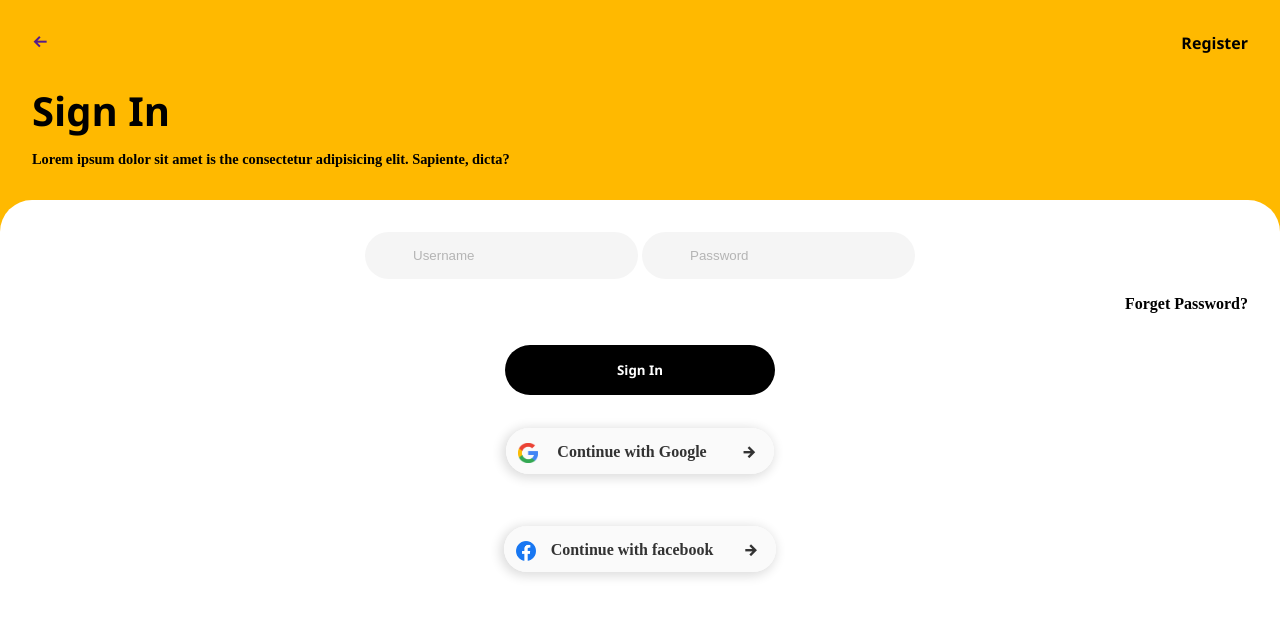
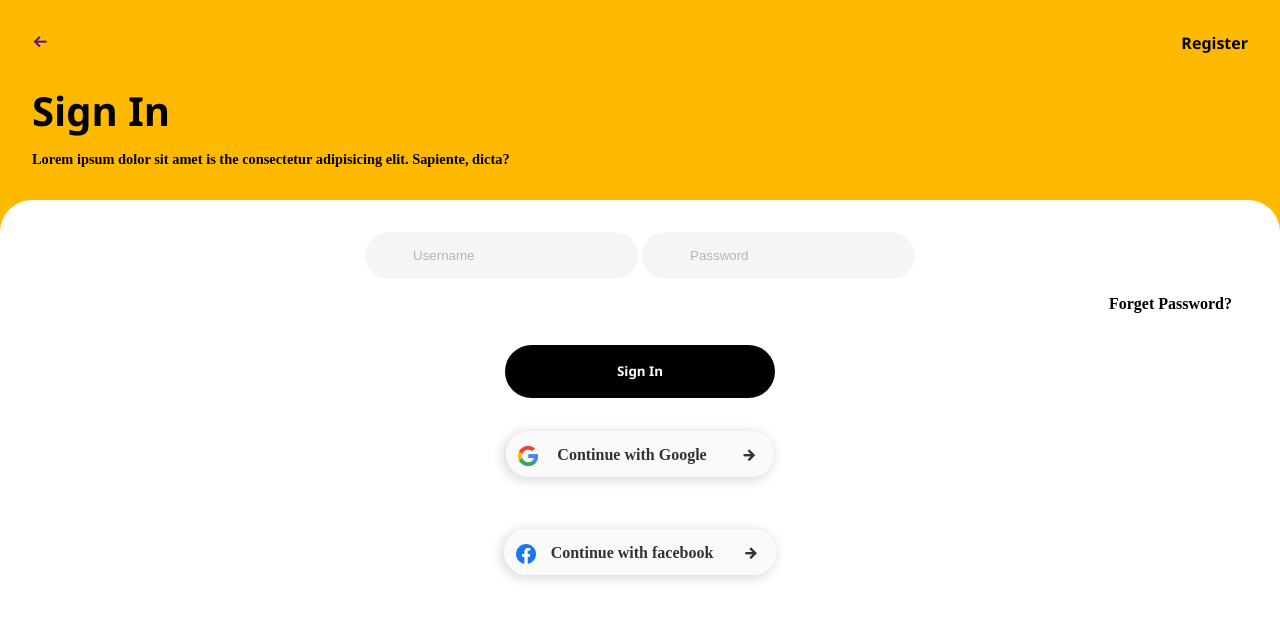
Before and after one commit to code-nick/SingInPage-3, a plain HTML site: page index.html in a window 1280 px wide. Drawn offline with nearby package versions, Linux system fonts and the light colour scheme; files that its build step writes are made by us from their sources.

Commit message:
recommit

```diff
--- a/Sass/_Global.scss
+++ b/Sass/_Global.scss
@@ -20,7 +20,7 @@ main{
     background-color:  rgba(255,185,0,255);
 }
 button{
-    padding: 1rem  7rem;
+    padding: 1.1rem  7rem;
     border-radius: 5rem;
     border: none;
     background-color: black;
--- a/Sass/_Local.scss
+++ b/Sass/_Local.scss
@@ -46,7 +46,7 @@
     }
     &__forget_password{
         text-align: right;
-        padding: 0rem 2rem;
+        padding: 0rem 3rem;
     }
     &__sign_btn{
         padding: 1rem;
```
